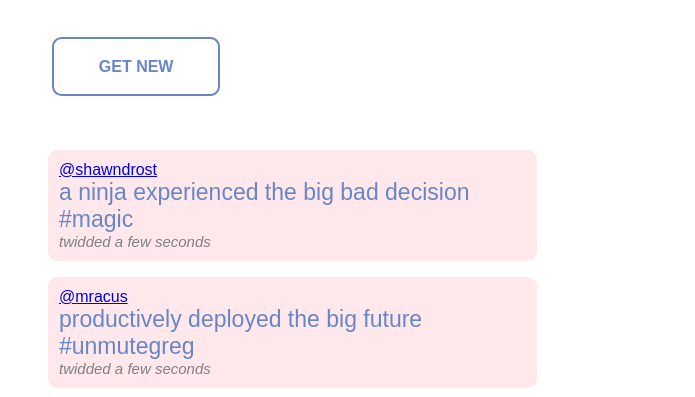
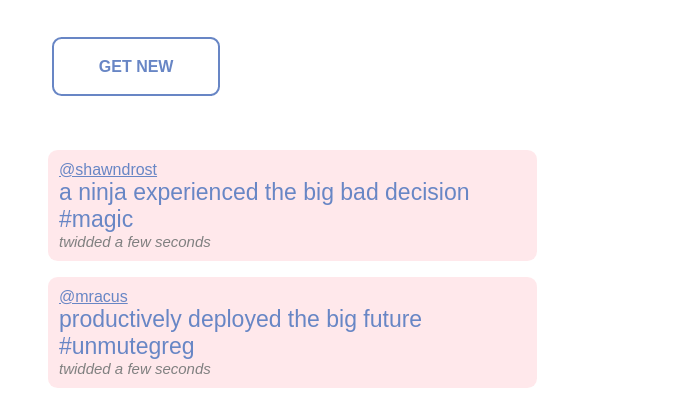
Before and after one commit to tenhold/twiddler2.github.io, a plain HTML site: page index.html in a window 1280 px wide. Shown: the part 403-800 px from the top of the page, without its empty margins (297-992 px from the left). Drawn offline with nearby package versions, Linux system fonts and the light colour scheme.

Commit message:
"link color change"

```diff
--- a/index.css
+++ b/index.css
@@ -103,6 +103,9 @@ input, #twit {
   font-size: 23px;
   font-weight: lighter;
 }
+a {
+  color: #6886c5;
+}
 
 a:hover {
   color: #ffacb7;
```
